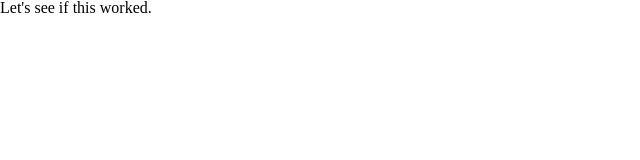
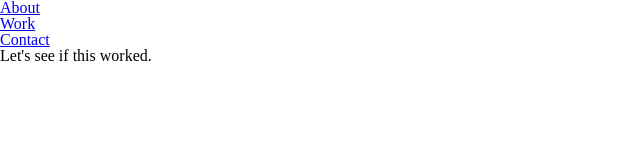
Before and after one commit to kelryn33/personal-portfolio, a plain HTML site: page index.html in a window 1280 px wide. Shown: the whole page, without its empty margins (0-640 px from the left). Drawn offline with Linux system fonts and the light colour scheme.

Commit message:
Add navigation

```diff
--- a/index.html
+++ b/index.html
@@ -2,7 +2,7 @@
 <html>
 
 <head>
-    <title>Liz Zielke - Motion Graphics and Design</title>
+    <title>Liz Zielke --- Motion Graphics and Design</title>
 
     <meta name="viewport" content="width=device-width, initial-scale=1.0">
     <meta charset="UTF-8">
@@ -11,9 +11,16 @@
     <link rel="stylesheet" href="resources/css/index.css">
 </head>
 
-<nav>
+<header>
+    <nav class="navigationlinks">
+        <ul>
+            <li><a href="/about.html">About</a></li>
+            <li><a href="/work.html">Work</a></li>
+            <li><a href="/contact.html">Contact</a></li>
+          </ul>
+    </nav>
+</header>
 
-</nav>
 
 
 <body>
```
Also changed, not shown: about.html (added), contact.html (added), work.html (added).
